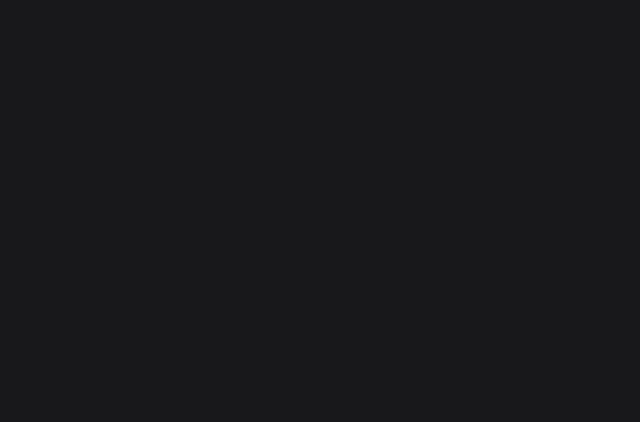
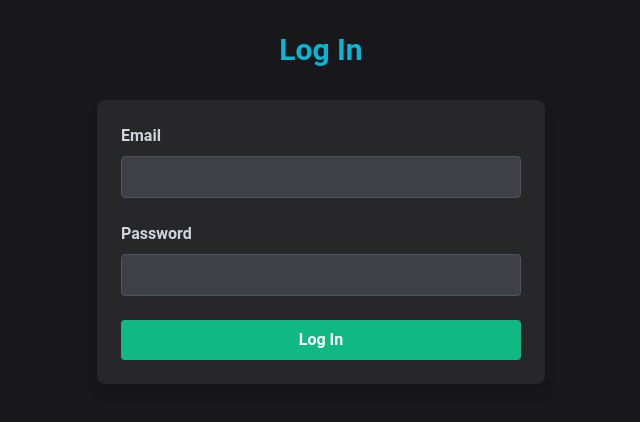
Before and after one commit to rpc1001/aggie-tutor-swap, a React (Vite) app in the folder frontend/: page /login in a window 1280 px wide. Before the commit this address had no page. Shown: the top 422 px of the page, without its empty margins (319-959 px from the left). Built offline with nearby package versions, Linux system fonts and the light colour scheme.

Commit message:
Added log ins

```diff
--- a/frontend/src/App.tsx
+++ b/frontend/src/App.tsx
@@ -5,6 +5,7 @@
 import Summary from './pages/Summary.tsx';
 import Home from './pages/Home.tsx';
 import Verified from './pages/Verified.tsx'
+import Login from './pages/Login.tsx'
 
 function App() {
   return (
@@ -17,6 +18,8 @@
           <Route path="/contact-info" element={<ContactInfo />} />
           <Route path="/summary" element={<Summary />} />
           <Route path = "/verified" element = {<Verified />} />
+          <Route path = "/login" element = {<Login />} />
+
         </Routes>
       </Router>
     </div>
--- /dev/null
+++ b/frontend/src/pages/Login.tsx
@@ -0,0 +1,80 @@
+import { useState } from 'react';
+import axios from 'axios';
+import { useNavigate } from 'react-router-dom';
+
+const Login = () => {
+  const [email, setEmail] = useState('');
+  const [password, setPassword] = useState('');
+  const [errorMessage, setErrorMessage] = useState('');
+  const navigate = useNavigate();
+
+  const handleLogin = async (e: React.FormEvent) => {
+    e.preventDefault();
+
+    try {
+      const { data } = await axios.post('http://localhost:3001/api/login', {
+        email,
+        password,
+      });
+
+      localStorage.setItem('access_token', data.access_token);
+      localStorage.setItem('refresh_token', data.refresh_token);
+
+      navigate('/dashboard');
+    } catch (err: any) {
+      setErrorMessage(err.response?.data?.error || 'Login failed');
+    }
+  };
+
+  return (
+    <div className="p-8 bg-zinc-900 flex flex-col items-center min-h-screen">
+      <h1 className="text-3xl font-bold mb-8 text-center text-primary">
+        Log In
+      </h1>
+      <div className="bg-zinc-800 p-6 rounded-lg shadow-lg w-full max-w-md">
+        <form onSubmit={handleLogin} className="space-y-6">
+          {errorMessage && (
+            <p className="text-red-500 text-sm font-medium">{errorMessage}</p>
+          )}
+          {/* Email Input */}
+          <div>
+            <label htmlFor="email" className="block text-text font-semibold mb-2">
+              Email
+            </label>
+            <input
+              type="email"
+              id="email"
+              value={email}
+              onChange={(e) => setEmail(e.target.value)}
+              required
+              className="border outline-none border-gray-600 bg-zinc-700 p-2 rounded w-full text-text"
+            />
+          </div>
+          {/* Password Input */}
+          <div>
+            <label htmlFor="password" className="block text-text font-semibold mb-2">
+              Password
+            </label>
+            <input
+              type="password"
+              id="password"
+              value={password}
+              onChange={(e) => setPassword(e.target.value)}
+              required
+              className="border outline-none border-gray-600 bg-zinc-700 p-2 rounded w-full text-text"
+            />
+          </div>
+          {/* Submit Button */}
+          <button
+            type="submit"
+            className="bg-secondary text-white py-2 px-4 rounded hover:brightness-75 w-full font-semibold"
+          >
+            Log In
+          </button>
+        </form>
+      </div>
+    </div>
+  );
+};
+
+export default Login;
```
Also changed, not shown: 1 other file (tests, documents, lock files or other folders).
